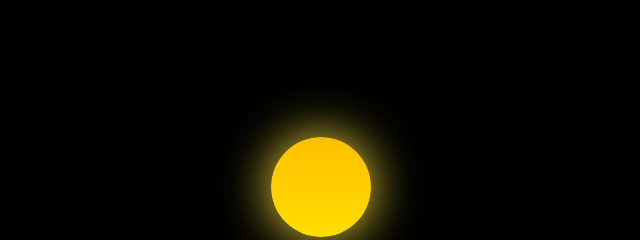
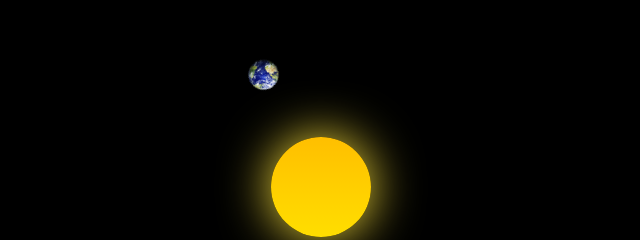
Before and after one commit to MErlanggaa/gtsirbovy, a plain HTML site: page solar/index.html in a window 1280 px wide. Shown: the part 213-453 px from the top of the page, 319-959 px from the left. Drawn offline with Linux system fonts and the light colour scheme.

Commit message:
add: download feature

```diff
--- a/solar/index.html
+++ b/solar/index.html
@@ -23,7 +23,7 @@
     .earth {
         width: 35px;
         height: 35px;
-        background: url("assets/bumi.jpg");
+        background: url("bumi.jpg");
         background-size: 100%;
         border: none;
         border-radius: 50%;
```
Also changed, not shown: solar/bumi.jpg (added).
